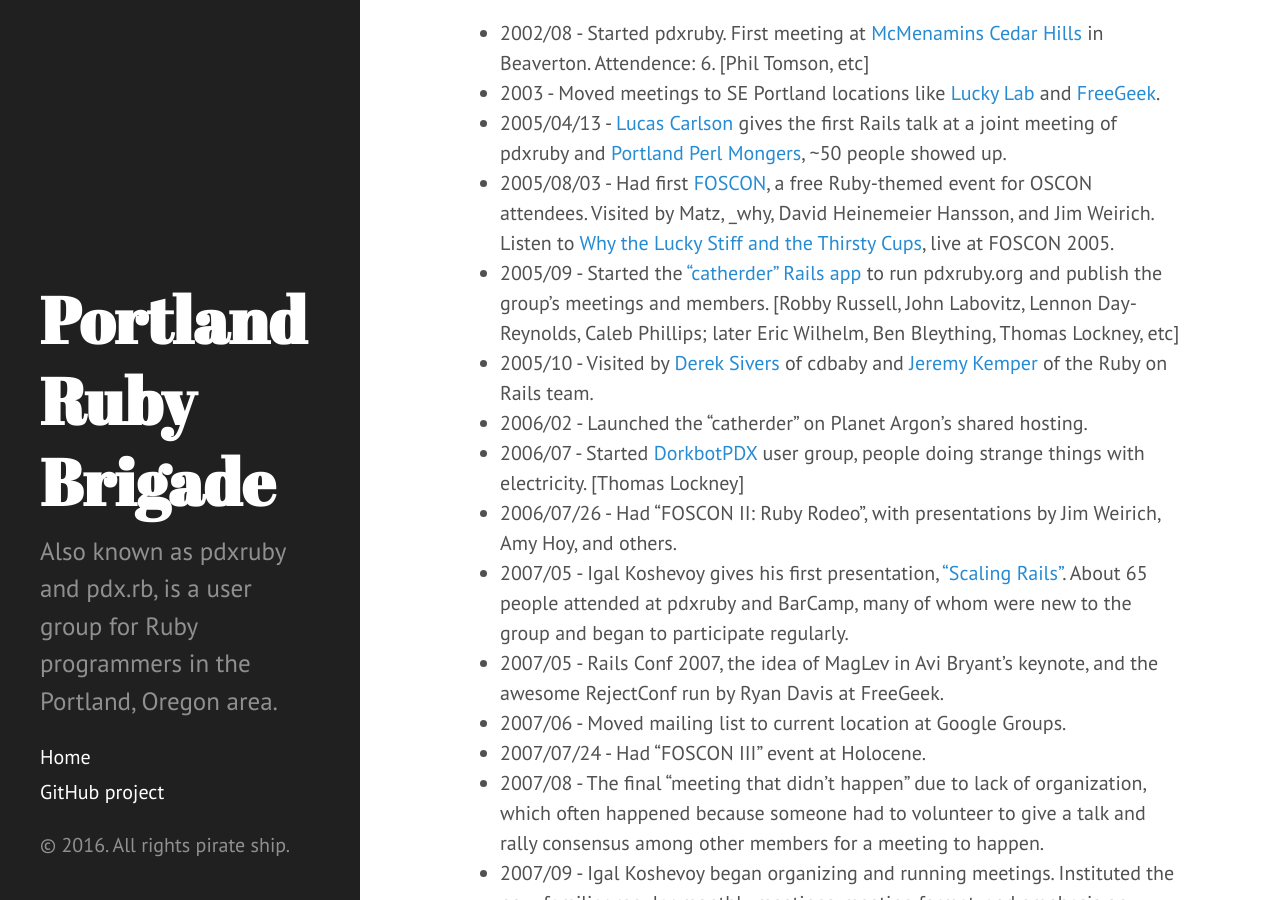
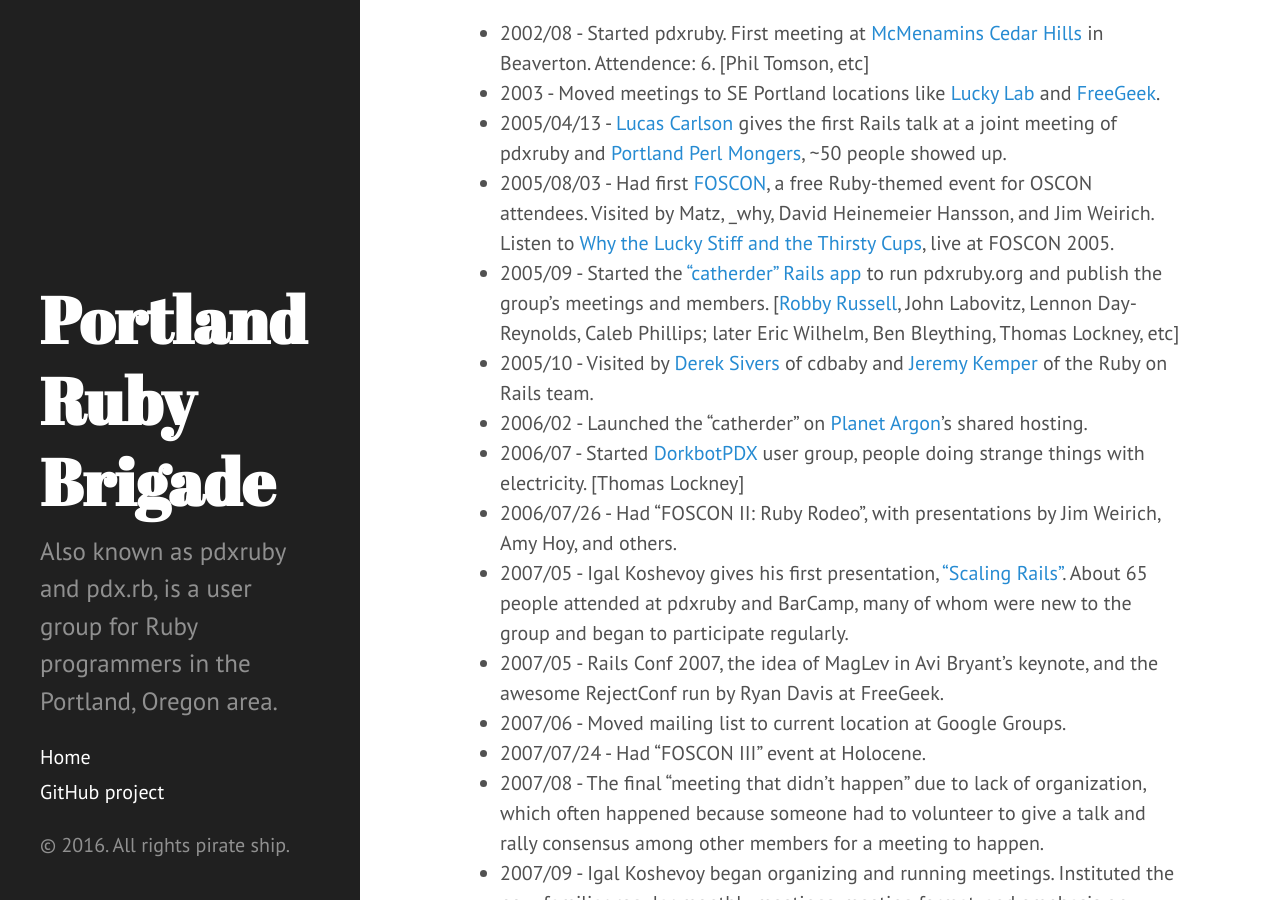
Before and after one commit to pdxruby/pdxruby.github.io, a Jekyll site: the page built from history.md, in a window 1280 px wide and 900 px high, scrolled down 808 px. Built offline with Jekyll 4.4.1, drawn with Linux system fonts in a browser that asks for light colours; part of the change alters nothing that is shown.

```diff
--- a/history.md
+++ b/history.md
@@ -30,9 +30,9 @@ Major events in the history of **pdxruby**:
 -   2003 - Moved meetings to SE Portland locations like [Lucky Lab](http://www.luckylab.com/) and [FreeGeek](http://www.freegeek.org/).
 -   2005/04/13 - [Lucas Carlson](http://rufy.com/) gives the first Rails talk at a joint meeting of pdxruby and [Portland Perl Mongers](http://pdx.pm.org/), \~50 people showed up.
 -   2005/08/03 - Had first [FOSCON](http://blade.nagaokaut.ac.jp/cgi-bin/scat.rb/ruby/ruby-talk/149384), a free Ruby-themed event for OSCON attendees. Visited by Matz, \_why, David Heinemeier Hansson, and Jim Weirich. Listen to [Why the Lucky Stiff and the Thirsty Cups](http://soundcloud.com/kcomandich/sets/why-the-lucky-stiff-and-the), live at FOSCON 2005.
--   2005/09 - Started the ["catherder" Rails app](https://github.com/pdxruby/pdxruby) to run pdxruby.org and publish the group's meetings and members. [Robby Russell, John Labovitz, Lennon Day-Reynolds, Caleb Phillips; later Eric Wilhelm, Ben Bleything, Thomas Lockney, etc]
+-   2005/09 - Started the ["catherder" Rails app](https://github.com/pdxruby/pdxruby) to run pdxruby.org and publish the group's meetings and members. [[Robby Russell](http://planetargon.com/who-we-are/robby-russell), John Labovitz, Lennon Day-Reynolds, Caleb Phillips; later Eric Wilhelm, Ben Bleything, Thomas Lockney, etc]
 -   2005/10 - Visited by [Derek Sivers](http://sivers.org/) of cdbaby and [Jeremy Kemper](http://bitsweat.net/) of the Ruby on Rails team.
--   2006/02 - Launched the “catherder” on Planet Argon's shared hosting.
+-   2006/02 - Launched the “catherder” on [Planet Argon](http://www.planetargon.com/)'s shared hosting.
 -   2006/07 - Started [DorkbotPDX](http://dorkbotpdx.org/) user group, people doing strange things with electricity. [Thomas Lockney]
 -   2006/07/26 - Had “FOSCON II: Ruby Rodeo”, with presentations by Jim Weirich, Amy Hoy, and others.
 -   2007/05 - Igal Koshevoy gives his first presentation, ["Scaling Rails"](http://koshevoy.com/presentations/scaling_rails_slides.pdf). About 65 people attended at pdxruby and BarCamp, many of whom were new to the group and began to participate regularly.
```
